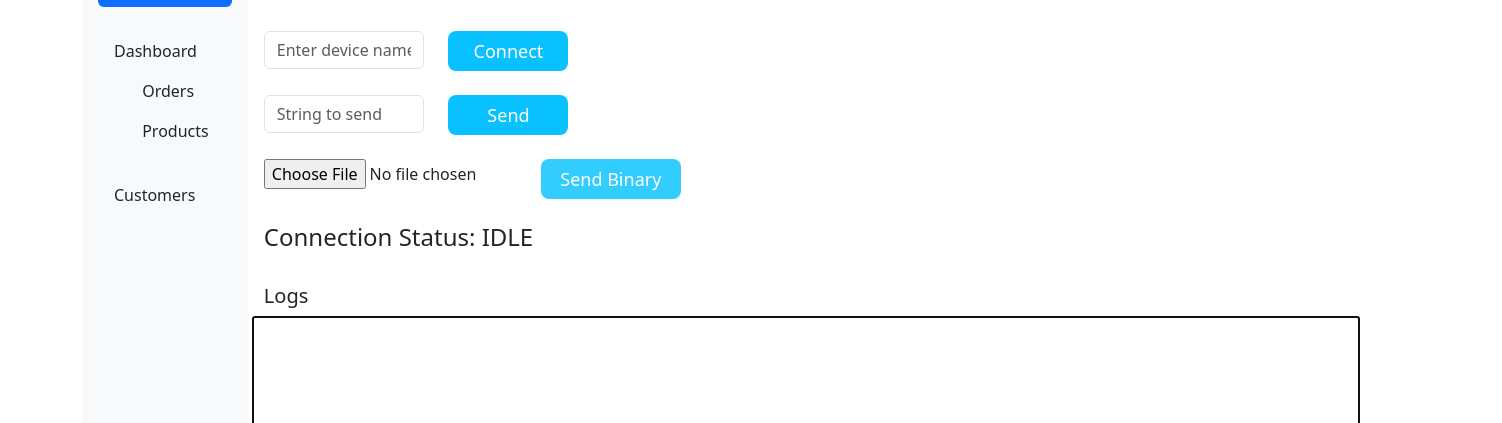
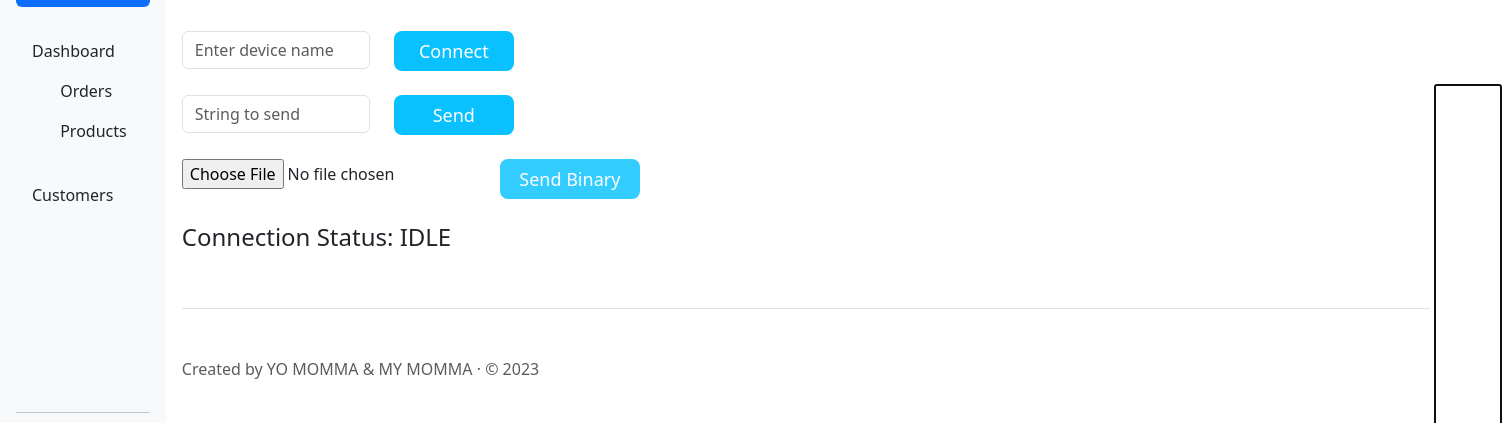
Before and after one commit to mejia-b/BLE-Pydex-WebApp, a plain HTML site: page app/index.html in a window 1280 px wide. Shown: the part 118-541 px from the top of the page, 1502 px wide, since content can reach past the window. Drawn offline with nearby package versions, Linux system fonts and the light colour scheme.

Commit message:
fixed sidebar

```diff
--- a/app/index.html
+++ b/app/index.html
@@ -80,9 +80,9 @@
 </head>
 
 <body>
-  <div class="container">
+  <div class="f-container">
     <!-- SIDE BAR -->
-    <div id="flex-item" class="d-flex flex-column p-3 bg-light" style="width: 280px;">
+    <div id="sidebar" class="d-flex flex-column p-3 bg-light" style="width: 280px;">
       <a href="/" class="d-flex align-items-center mb-3 mb-md-0 me-md-auto link-dark text-decoration-none">
         <svg class="bi me-2" width="40" height="32"><use xlink:href="#bootstrap"/></svg>
         <span class="fs-4">Sidebar</span>
@@ -136,7 +136,7 @@
       </div>
     </div>
     <!-- MAIN AREA -->
-    <div id="flex-item" class="col-lg-12  p-3 py-md-5">
+    <div id="main-area" class="col-lg-12 p-3 py-md-5">
       <header class="d-flex align-items-center pb-3 mb-5 border-bottom">
         <a href="/" class="d-flex align-items-center text-dark text-decoration-none">
           <svg xmlns="http://www.w3.org/2000/svg" width="40" height="32" class="me-2" viewBox="0 0 118 94" role="img">
@@ -192,18 +192,6 @@
             <h4 id="connectionStatus">Connection Status: IDLE</h4>
           </div>
         </div>
-
-        <!-- Log Area -->
-        <div class="row">
-          <div class="col-11 gy-4">
-            <h5>Logs</h5>
-          </div>
-          <textarea id='logArea' cols=20 rows=10 autofocus></textarea>
-        </div>
-
-
-
-
       </main>
 
       <footer class="pt-5 my-5 text-muted border-top">
@@ -211,7 +199,15 @@
         Created by YO MOMMA & MY MOMMA &middot; &copy; 2023
       </footer>
     </div>
-  </div>
+
+
+    <!-- Log Area -->
+    <div class="row">
+      <div class="col-11 gy-4">
+        <h5>Logs</h5>
+      </div>
+      <textarea id='logArea' cols=20 rows=10 autofocus></textarea>
+    </div>
   </div>
 
 
--- a/app/styles.css
+++ b/app/styles.css
@@ -18,10 +18,11 @@
   }
 
 
-.container{
+.f-container{
   display: flex;
+  /* border: dashed red; */
 }
 
-#flex-item{
-  width: 100%;
+#main-area{
+  flex-grow: 1;
 }
```
